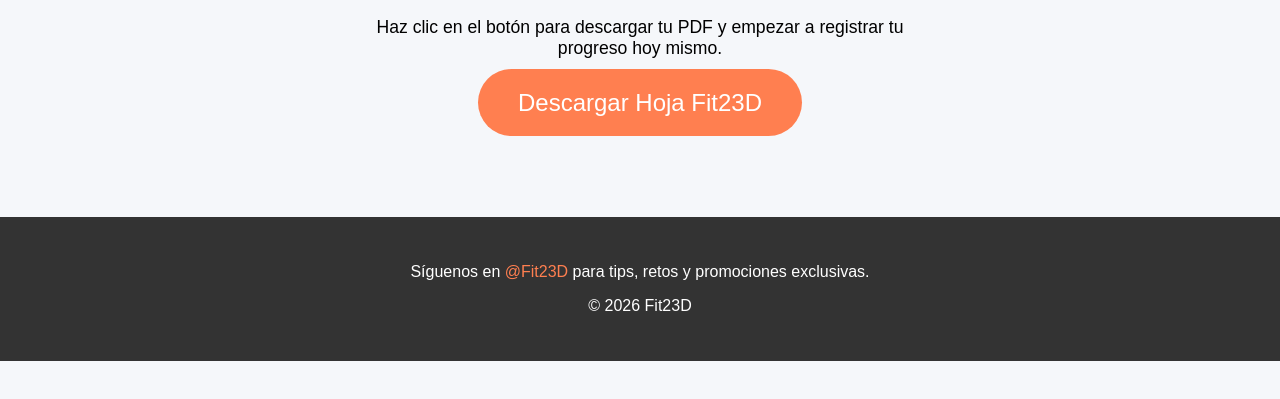
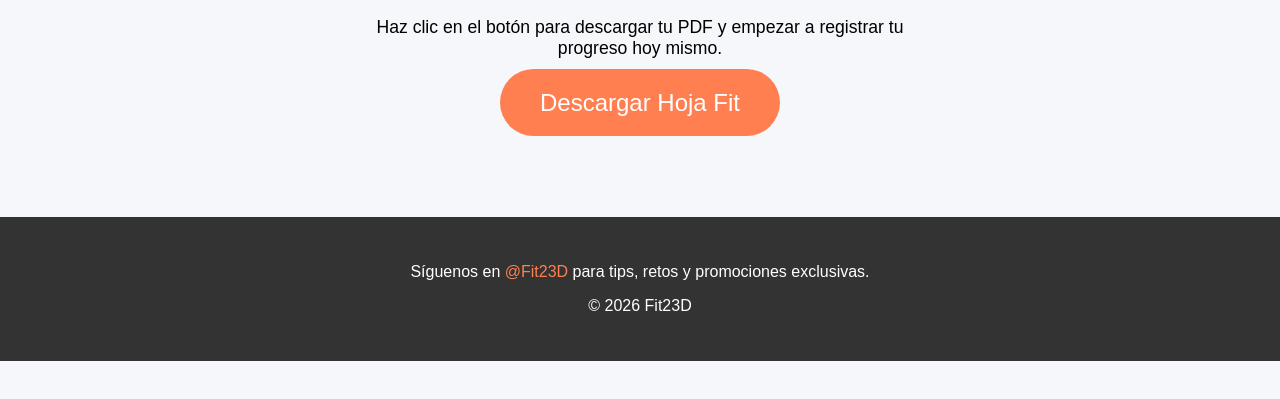
Before and after one commit to willyitc7/fit23d-landing, a plain HTML site: page index.html in a window 1280 px wide. Shown: the part 369-768 px from the top of the page. Drawn offline with Linux system fonts and the light colour scheme.

Commit message:
Update index.html

```diff
--- a/index.html
+++ b/index.html
@@ -77,7 +77,7 @@
   <div class="section">
     <h2>Descarga tu Hoja Fit23D</h2>
     <p>Haz clic en el botón para descargar tu PDF y empezar a registrar tu progreso hoy mismo.</p>
-    <a href="assets/progreso-fit-2026.pdf" download class="cta-btn">Descargar Hoja Fit23D</a>
+    <a href="assets/progreso-fit-2026.pdf" download class="cta-btn">Descargar Hoja Fit</a>
   </div>
 
   <footer>
```
